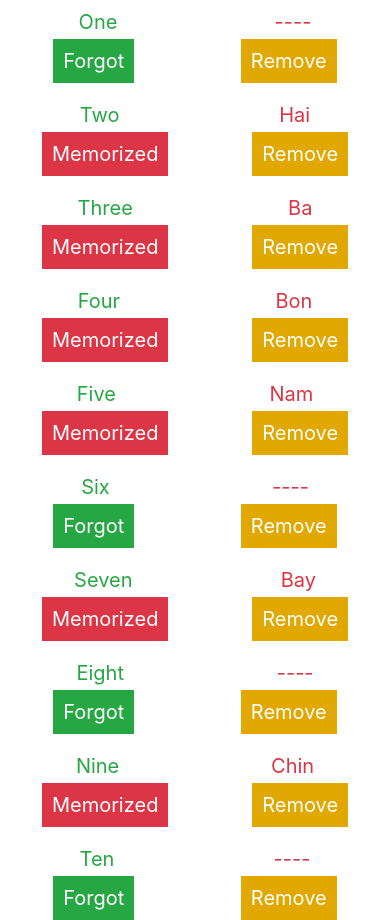
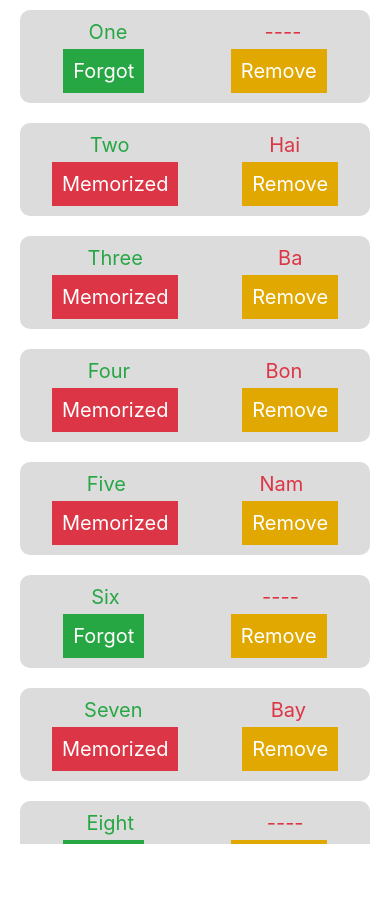
Before and after one commit to phamtanphat/ReactNative24022020, a React Native app: screen / in a window 390 px wide. After the commit the page ends 844 px from the top, so only its background shows below. Built offline with nearby package versions, Linux system fonts and the light colour scheme.

Commit message:
setup ui

```diff
--- a/App.js
+++ b/App.js
@@ -1,6 +1,6 @@
 /* eslint-disable react-native/no-inline-styles */
 import React, {Component} from 'react';
-import {View, StyleSheet} from 'react-native';
+import {View, StyleSheet, ScrollView} from 'react-native';
 import Word from './src/Word';
 
 const words = [
@@ -19,9 +19,11 @@ export default class App extends Component {
   render() {
     return (
       <View style={styles.container}>
-        {words.map(word => (
-          <Word word={word} key={word.en} />
-        ))}
+        <ScrollView showsVerticalScrollIndicator={false}>
+          {words.map(word => (
+            <Word word={word} key={word.en} />
+          ))}
+        </ScrollView>
       </View>
     );
   }
--- a/src/Word.js
+++ b/src/Word.js
@@ -34,6 +34,10 @@ const styles = StyleSheet.create({
   container: {
     justifyContent: 'space-between',
     marginVertical: 10,
+    borderRadius: 10,
+    backgroundColor: 'gainsboro',
+    paddingVertical: 10,
+    marginHorizontal: 20,
   },
   groupText: {
     flexDirection: 'row',
```
